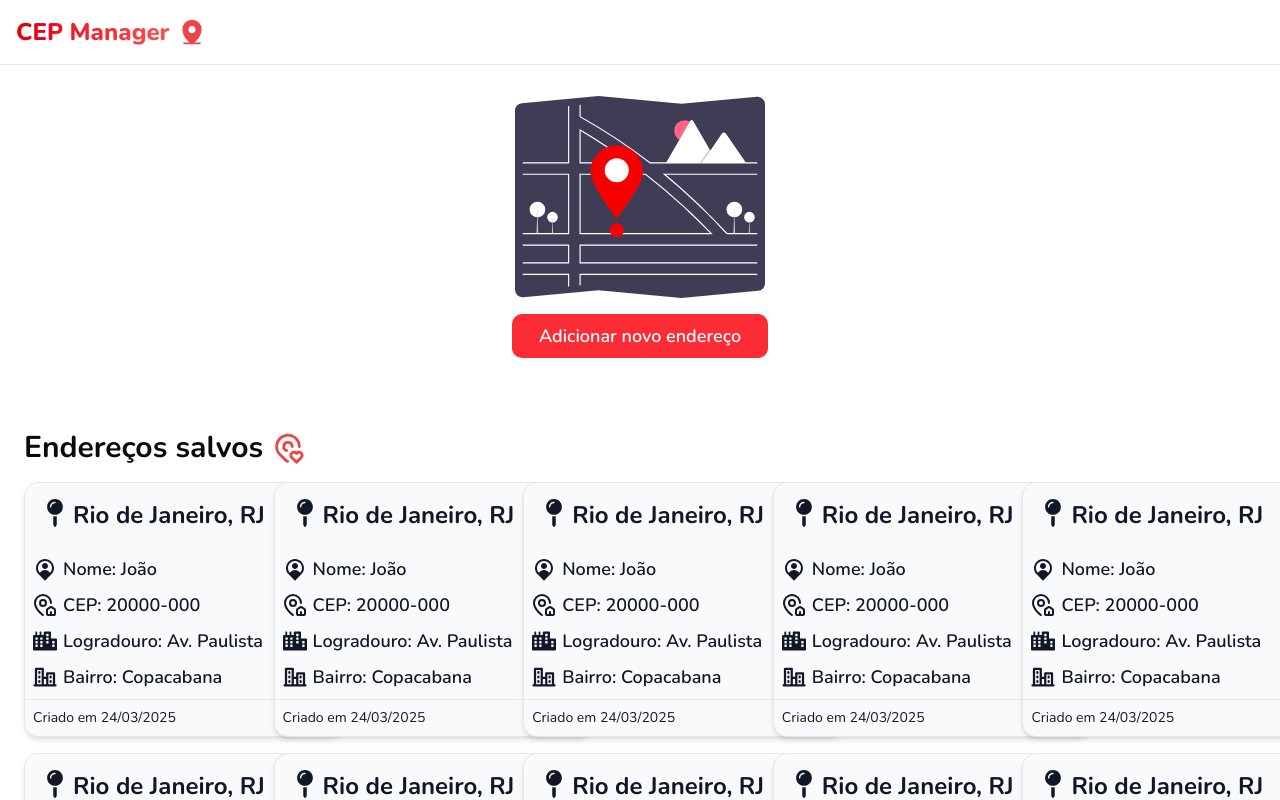
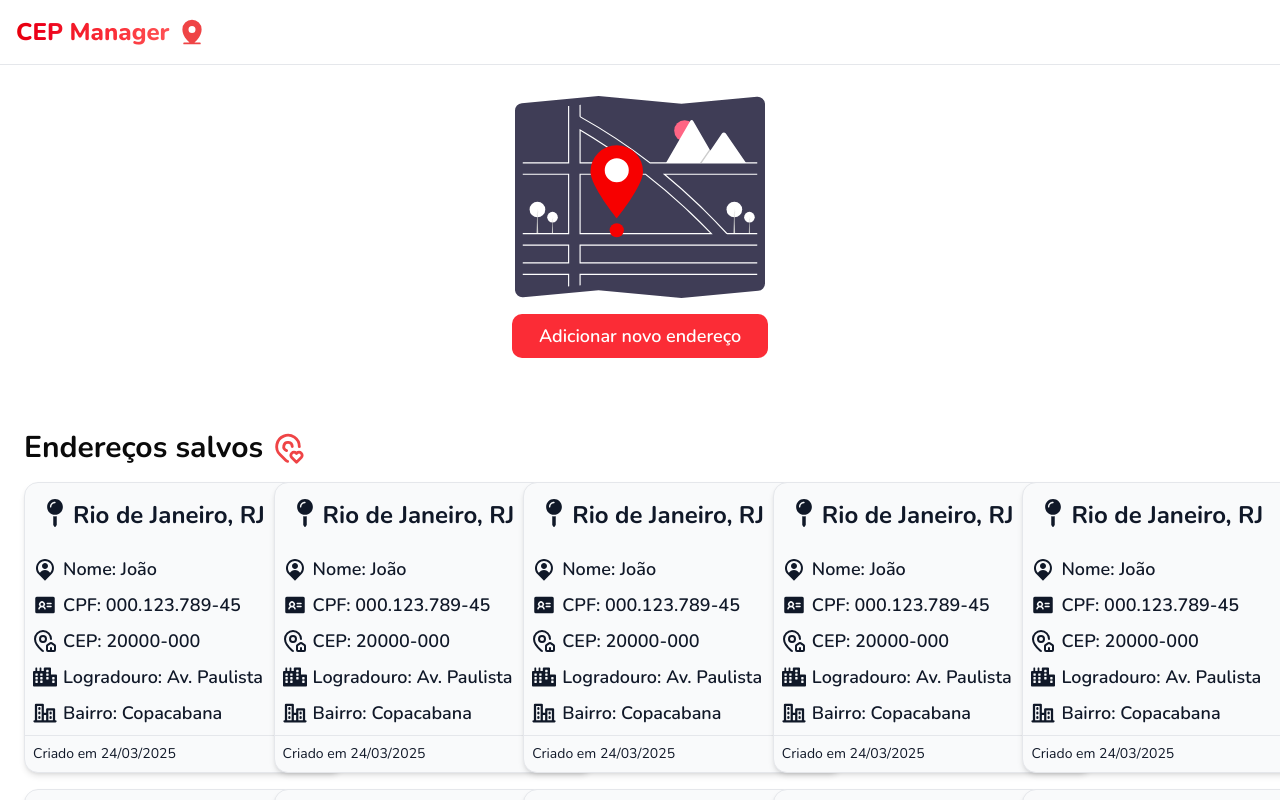
Before and after one commit to vIctorAlexandre2005/cep-manager-react, a Next.js app: page / in a window 1280 px wide. Shown: the top 800 px of the page. Built offline with nearby package versions, Linux system fonts and the light colour scheme.

Commit message:
fix: cpf incluso no DataCard

```diff
--- a/src/components/Cards/index.tsx
+++ b/src/components/Cards/index.tsx
@@ -2,7 +2,7 @@
 import { FaCity, FaHouseUser, FaMapPin } from "react-icons/fa";
 import { HiMiniMapPin } from "react-icons/hi2";
 import { LuMapPinHouse } from "react-icons/lu";
-import { PiCityBold } from "react-icons/pi";
+import { PiCityBold, PiIdentificationCardFill } from "react-icons/pi";
 import { RiMapPinUserFill } from "react-icons/ri";
 
 export function DataCard() {
@@ -21,6 +21,10 @@
         <h1 className="text-lg font-semibold flex gap-1.5 items-center">
           <RiMapPinUserFill size={24} />
           Nome: João
+        </h1>
+        <h1 className="text-lg font-semibold flex gap-1.5 items-center">
+          <PiIdentificationCardFill size={24} />
+          CPF: 000.123.789-45
         </h1>
         <h1 className="text-lg font-semibold flex gap-1.5 items-center">
           <LuMapPinHouse size={24} />
```
